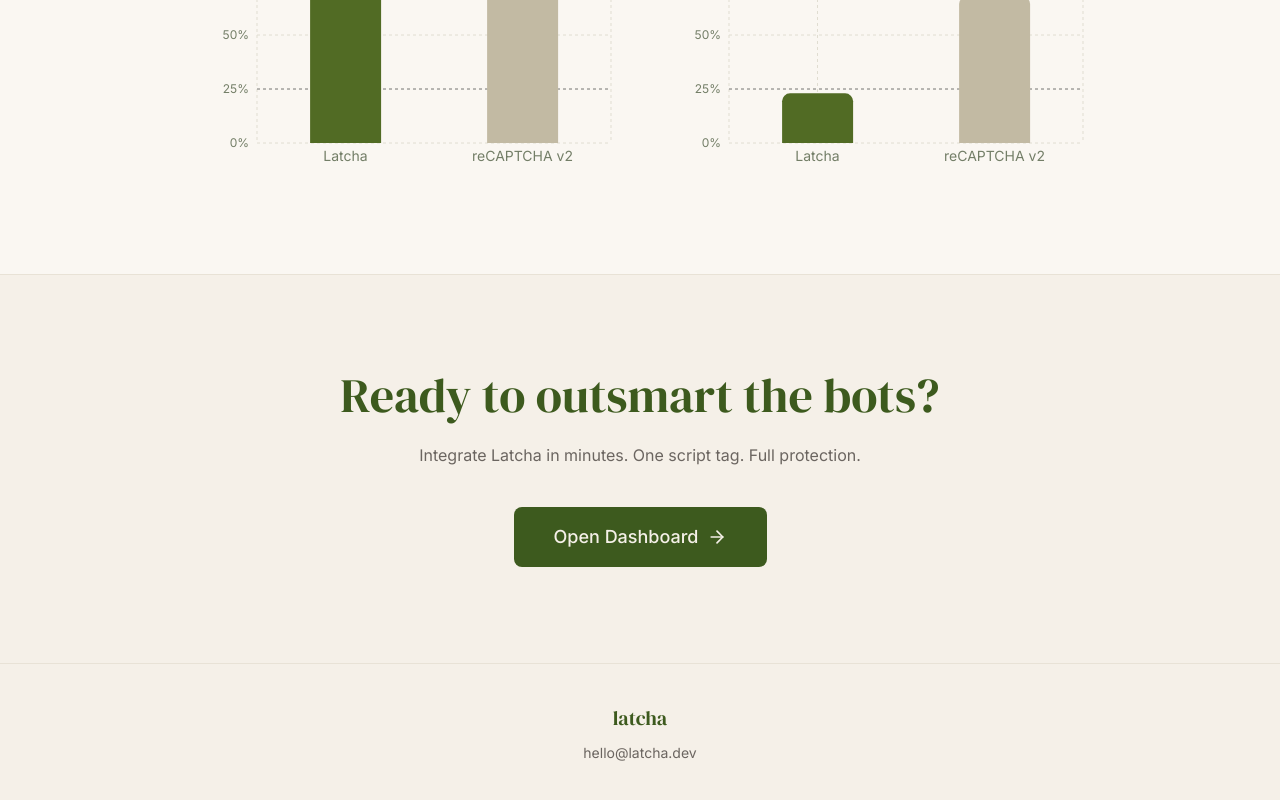
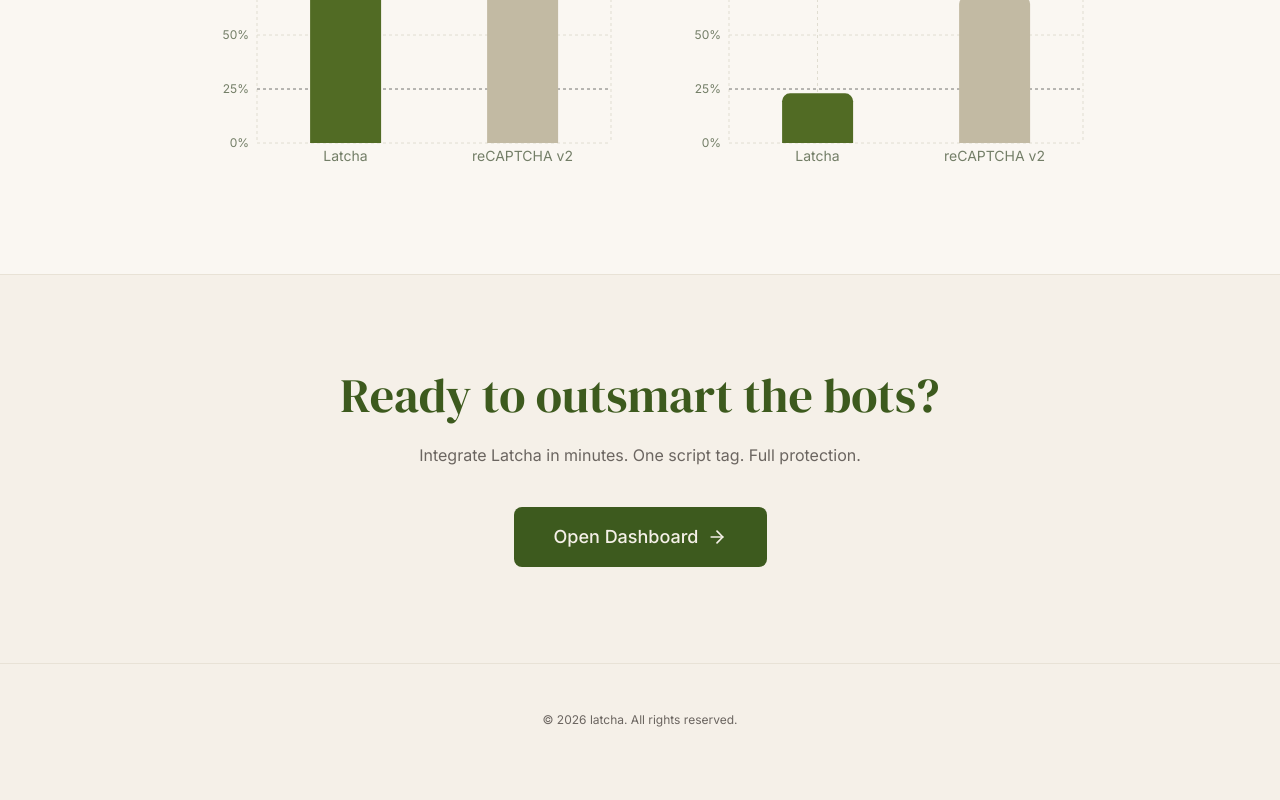
Before and after one commit to ekvanox/latcha, a Next.js app in the folder apps/web/: page / in a window 1280 px wide. Shown: the part 1488-2288 px from the top of the page. After the commit the page ends 2264 px from the top, so only its background shows below. Built offline with nearby package versions, Linux system fonts and the light colour scheme.

Commit message:
feat: :art: add copyright to footer
Signed-off-by: Erik Heimdal <63123731+ekvanox@users.noreply.github.com>

```diff
--- a/apps/web/src/app/page.tsx
+++ b/apps/web/src/app/page.tsx
@@ -124,13 +124,9 @@
 
       {/* Footer */}
       <footer className="border-t border-border py-10 px-6 text-center">
-        <p className="font-serif text-xl text-primary mb-2">latcha</p>
-        <a
-          href="mailto:hello@latcha.dev"
-          className="text-sm text-muted-foreground hover:text-foreground transition-colors"
-        >
-          hello@latcha.dev
-        </a>
+        <p className="text-xs text-muted-foreground mb-2 mt-2">
+          © {new Date().getFullYear()} latcha. All rights reserved.
+        </p>
       </footer>
     </div>
   );
```
